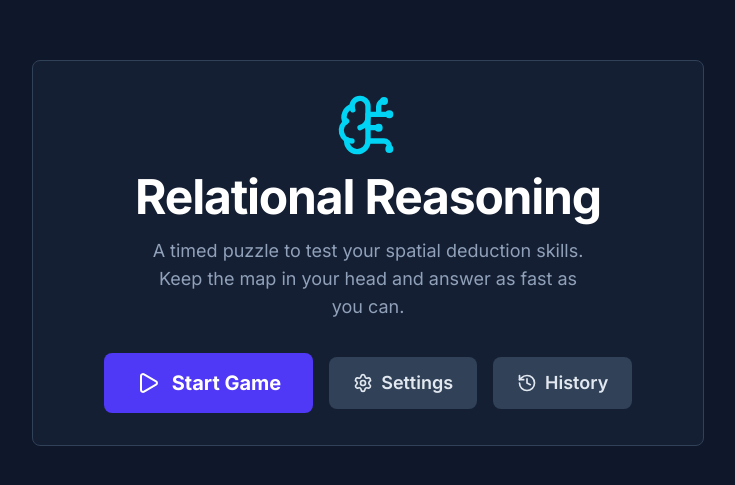
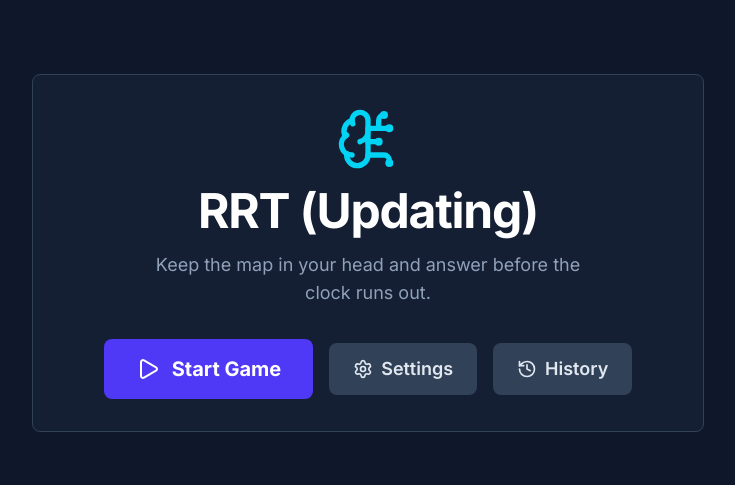
Before and after one commit to scottshadow56/advanced-rrt, a React (Vite) app: page / in a window 1280 px wide. Shown: the part 147-632 px from the top of the page, without its empty margins (272-1007 px from the left). Built offline with nearby package versions, Linux system fonts and the light colour scheme.

Commit message:
Update StartScreen.tsx

```diff
--- a/components/StartScreen.tsx
+++ b/components/StartScreen.tsx
@@ -11,9 +11,9 @@ interface StartScreenProps {
 const StartScreen: React.FC<StartScreenProps> = ({ onStart, onShowSettings, onShowHistory }) => (
     <div className="text-center p-8 bg-slate-800/50 rounded-lg border border-slate-700 flex flex-col items-center animate-fade-in">
         <BrainCircuit className="w-16 h-16 text-cyan-400" />
-        <h1 className="text-4xl sm:text-5xl font-bold text-white tracking-tight mt-4">Relational Reasoning</h1>
+        <h1 className="text-4xl sm:text-5xl font-bold text-white tracking-tight mt-4">RRT (Updating)</h1>
         <p className="mt-4 text-lg text-slate-400 max-w-md">
-            A timed puzzle to test your spatial deduction skills. Keep the map in your head and answer as fast as you can.
+            Keep the map in your head and answer before the clock runs out.
         </p>
         <div className="flex flex-col sm:flex-row items-center gap-4 mt-8">
             <button
```
